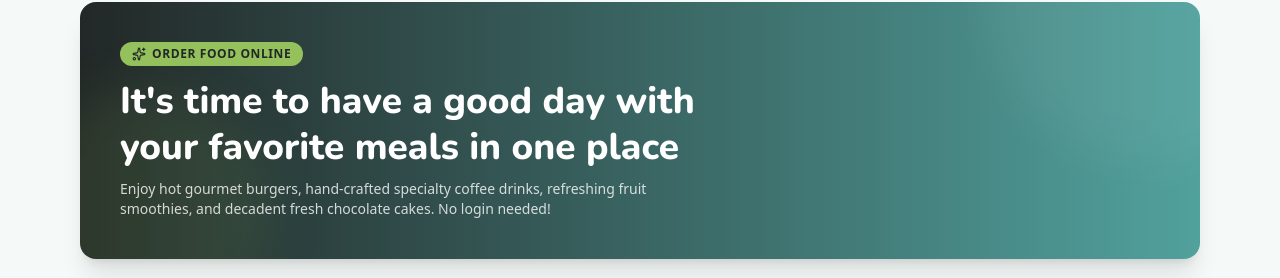
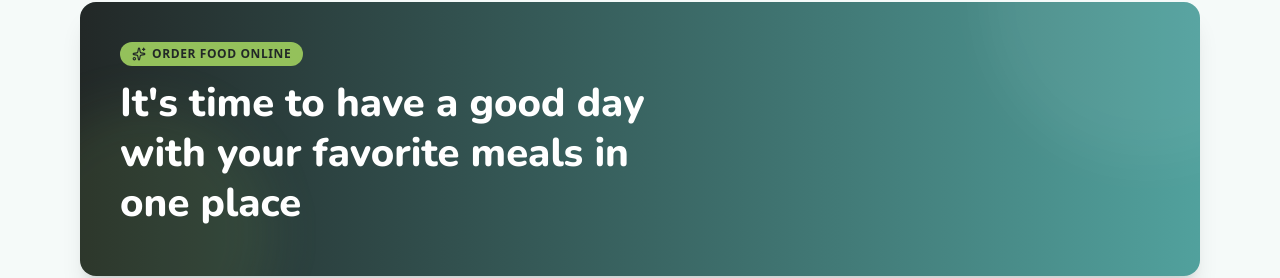
Before and after one commit to SouravBiswas238/Ecommerch-Landing-Page, a React (Vite) app: page / in a window 1280 px wide. Shown: the part 127-405 px from the top of the page. Built offline with nearby package versions, Linux system fonts and the light colour scheme; no server answers.

Commit message:
remove page sub heading

```diff
--- a/components/landing/HeroSection.jsx
+++ b/components/landing/HeroSection.jsx
@@ -77,15 +77,9 @@ const HeroSection = ({ companyId, onProductClick }) => {
               Order Food Online
             </span>
 
-            <h2 className="text-2xl md:text-[37px] font-extrabold leading-tight font-['Nunito',sans-serif] mb-2">
+            <h2 className="text-2xl md:text-[40px] font-extrabold leading-tight font-['Nunito',sans-serif] mb-2">
               It's time to have a good day with your favorite meals in one place
             </h2>
-
-            <p className="text-sm text-white/80">
-              Enjoy hot gourmet burgers, hand-crafted specialty coffee drinks,
-              refreshing fruit smoothies, and decadent fresh chocolate cakes. No
-              login needed!
-            </p>
           </div>
 
           {/* Top selling product slider */}
```
